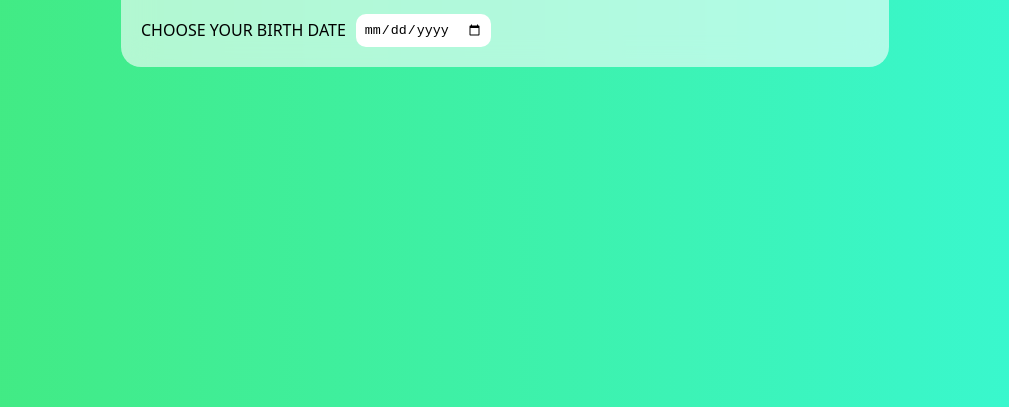
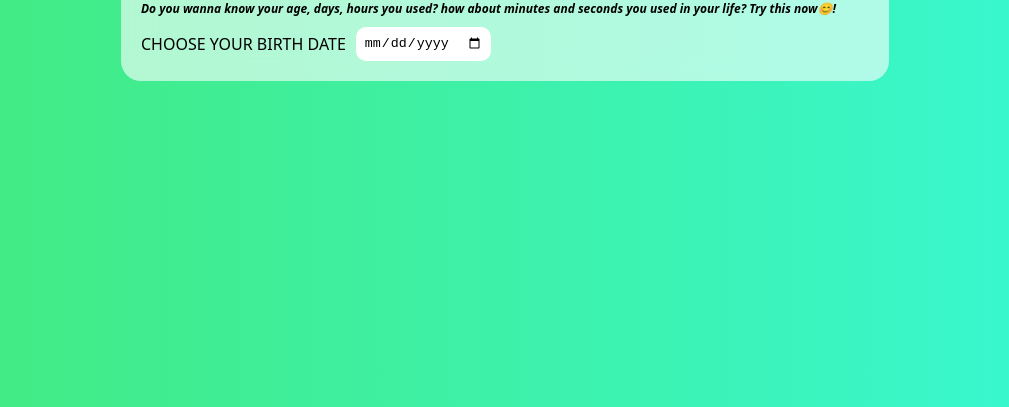
Before and after one commit to fanuelstephen/Age-calculator.., a plain HTML site: page index.html in a window 1280 px wide. Shown: the part 393-800 px from the top of the page, without its empty margins (135-1144 px from the left). Drawn offline with Linux system fonts and the light colour scheme.

Commit message:
add second heading

```diff
--- a/index.html
+++ b/index.html
@@ -9,6 +9,10 @@
   <body>
     <div class="box">
       <h4>age calculator</h4>
+      <h6>
+        Do you wanna know your age, days, hours you used? how about minutes and
+        seconds you used in your life? Try this now😊!
+      </h6>
       <div class="date-picker">
         <span>choose your birth date</span>
         <input type="date" id="datePicker" />
--- a/style.css
+++ b/style.css
@@ -29,6 +29,12 @@ body {
   font-size: 1.2rem;
   text-transform: uppercase;
 }
+.box h6 {
+  margin: 10px 0;
+  font-style: italic;
+  font-size: 12px;
+}
+
 .box .date-picker {
   position: relative;
   display: flex;
```
